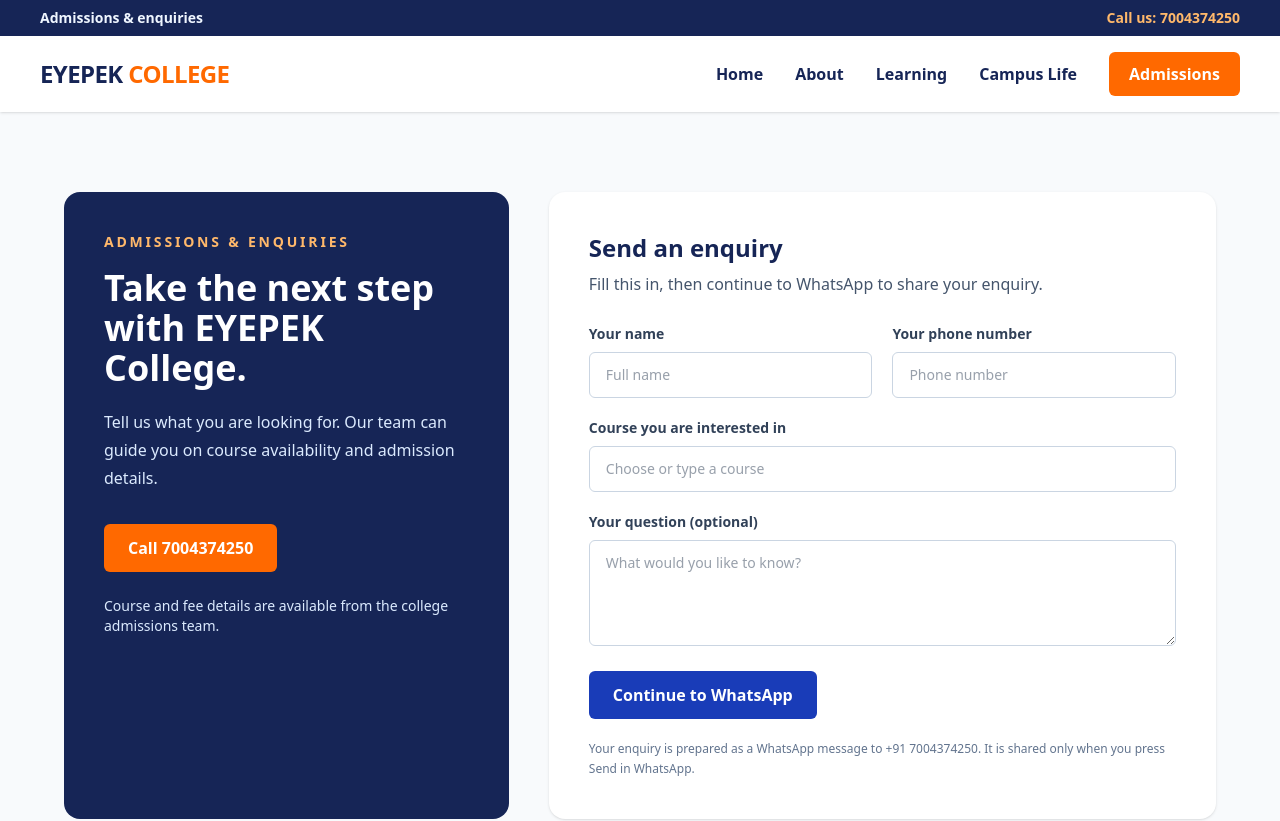
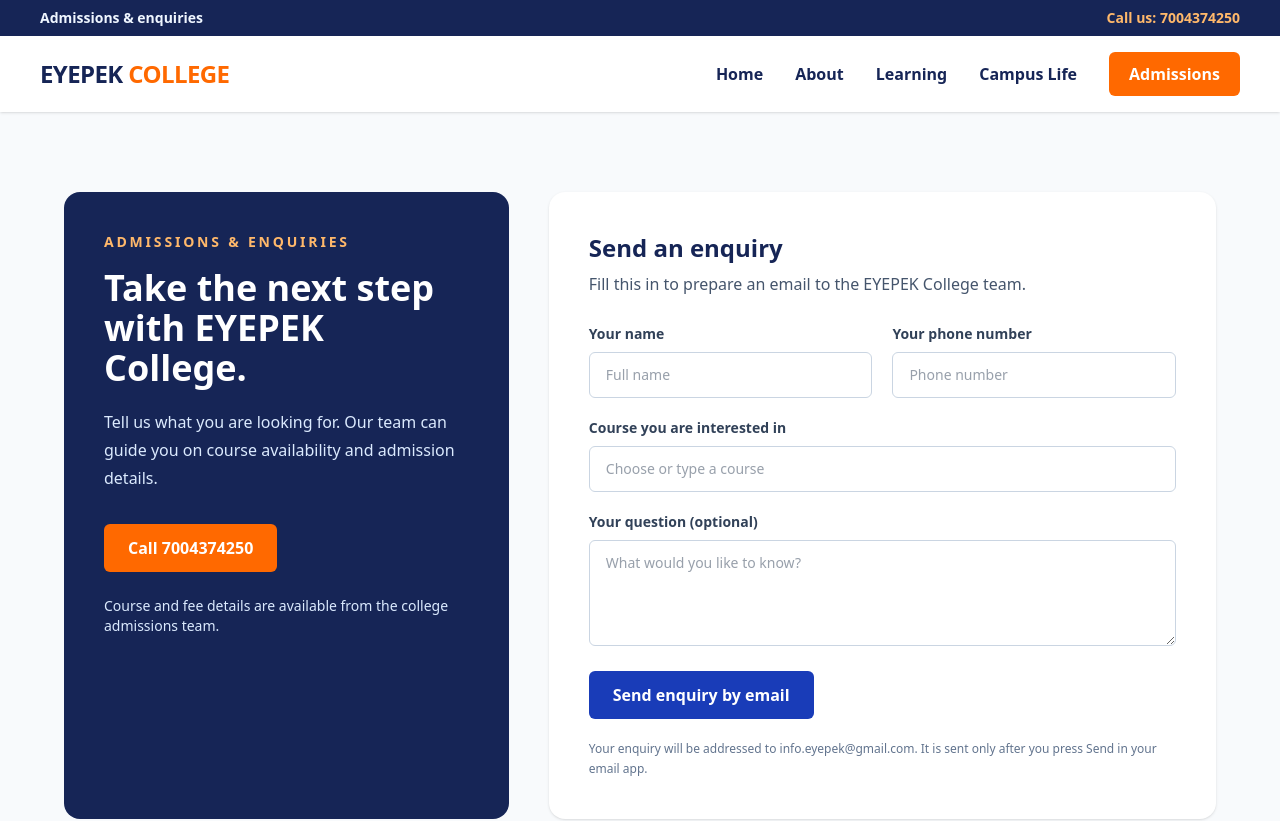
Before and after one commit to eyepek/EYEPEK, a React (Vite) app: page /contact in a window 1280 px wide. Shown: the top 821 px of the page. Built offline with nearby package versions, Linux system fonts and the light colour scheme.

Commit message:
Send admission enquiries by email

```diff
--- a/src/pages/ContactUs.jsx
+++ b/src/pages/ContactUs.jsx
@@ -4,7 +4,7 @@ import { courses } from '../courses';
 export default function ContactUs() {
   const [form, setForm] = useState({ name: '', phone: '', course: '', message: '' });
   const [status, setStatus] = useState('');
-  const [whatsappUrl, setWhatsappUrl] = useState('');
+  const [emailUrl, setEmailUrl] = useState('');
 
   const handleSubmit = (event) => {
     event.preventDefault();
@@ -15,10 +15,10 @@ export default function ContactUs() {
       `Course of interest: ${form.course || 'Not specified'}`,
       `Message: ${form.message || 'None'}`,
     ].join('\n');
-    const url = `https://wa.me/917004374250?text=${encodeURIComponent(enquiry)}`;
-    setWhatsappUrl(url);
-    setStatus('Your enquiry is ready in WhatsApp. Press Send there to share it with +91 7004374250.');
-    window.open(url, '_blank', 'noopener,noreferrer');
+    const url = `mailto:info.eyepek@gmail.com?subject=${encodeURIComponent('EYEPEK College admission enquiry')}&body=${encodeURIComponent(enquiry)}`;
+    setEmailUrl(url);
+    setStatus('Your enquiry is ready in your email app. Press Send there to email info.eyepek@gmail.com.');
+    window.location.href = url;
   };
 
   return (
@@ -34,7 +34,7 @@ export default function ContactUs() {
 
         <section className='rounded-2xl bg-white p-8 shadow-sm md:p-10'>
           <h2 className='text-2xl font-bold text-blue-950'>Send an enquiry</h2>
-          <p className='mt-2 text-slate-600'>Fill this in, then continue to WhatsApp to share your enquiry.</p>
+          <p className='mt-2 text-slate-600'>Fill this in to prepare an email to the EYEPEK College team.</p>
           <form className='mt-7 space-y-5' onSubmit={handleSubmit}>
             <div className='grid gap-5 sm:grid-cols-2'>
               <label className='block text-sm font-semibold text-slate-700'>Your name
@@ -53,10 +53,10 @@ export default function ContactUs() {
             <label className='block text-sm font-semibold text-slate-700'>Your question (optional)
               <textarea rows={4} value={form.message} onChange={(e) => setForm({ ...form, message: e.target.value })} className='mt-2 w-full rounded-md border border-slate-300 px-4 py-3 font-normal outline-none focus:border-blue-700 focus:ring-2 focus:ring-blue-100' placeholder='What would you like to know?' />
             </label>
-            <button type='submit' className='rounded-md bg-blue-800 px-6 py-3 font-bold text-white transition hover:bg-blue-900'>Continue to WhatsApp</button>
-            {status && <p role='status' className='rounded-md bg-blue-50 p-4 text-sm leading-6 text-blue-950'>{status} <a href={whatsappUrl} target='_blank' rel='noreferrer' className='ml-1 font-bold underline'>Open WhatsApp</a></p>}
+            <button type='submit' className='rounded-md bg-blue-800 px-6 py-3 font-bold text-white transition hover:bg-blue-900'>Send enquiry by email</button>
+            {status && <p role='status' className='rounded-md bg-blue-50 p-4 text-sm leading-6 text-blue-950'>{status} <a href={emailUrl} className='ml-1 font-bold underline'>Open email</a></p>}
           </form>
-          <p className='mt-5 text-xs leading-5 text-slate-500'>Your enquiry is prepared as a WhatsApp message to +91 7004374250. It is shared only when you press Send in WhatsApp.</p>
+          <p className='mt-5 text-xs leading-5 text-slate-500'>Your enquiry will be addressed to info.eyepek@gmail.com. It is sent only after you press Send in your email app.</p>
         </section>
       </div>
     </main>
```
